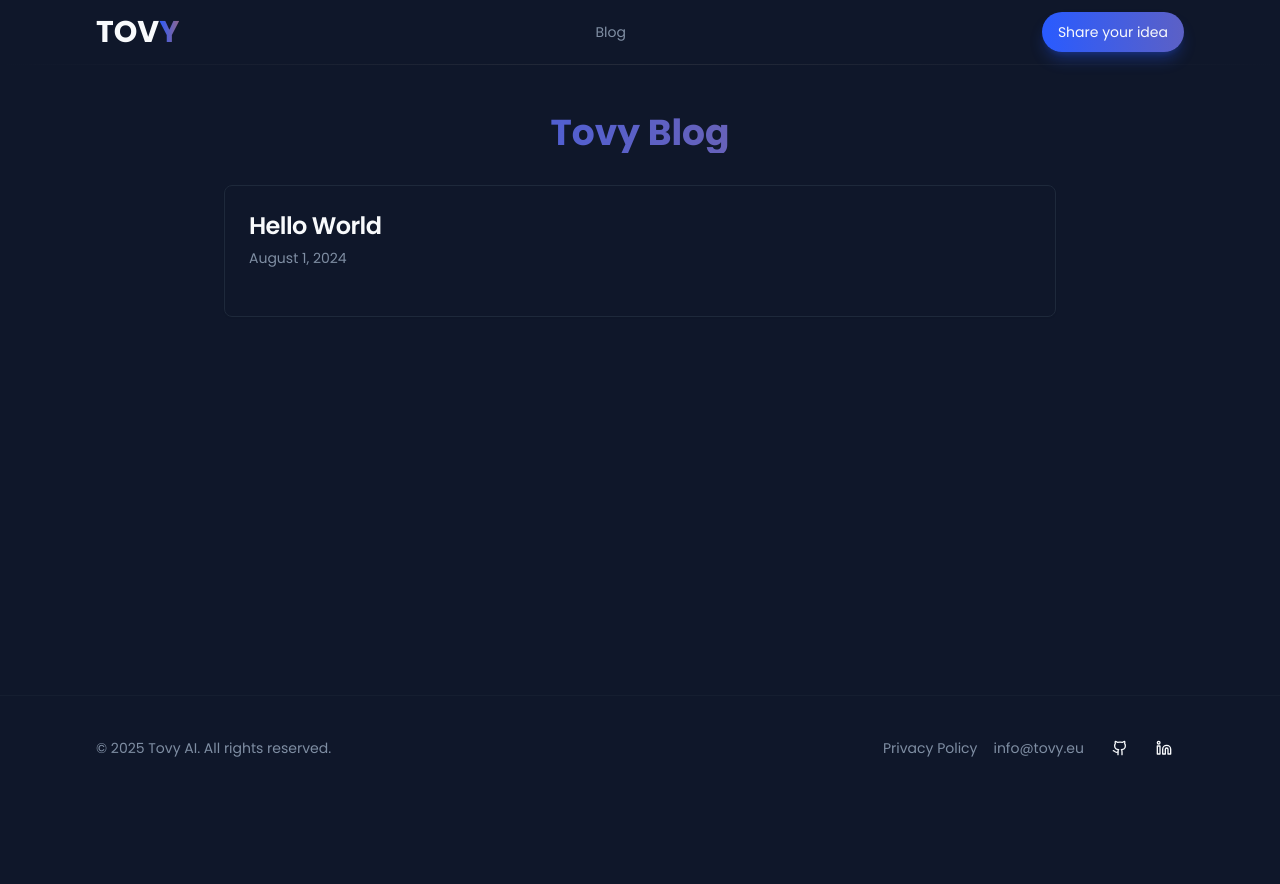
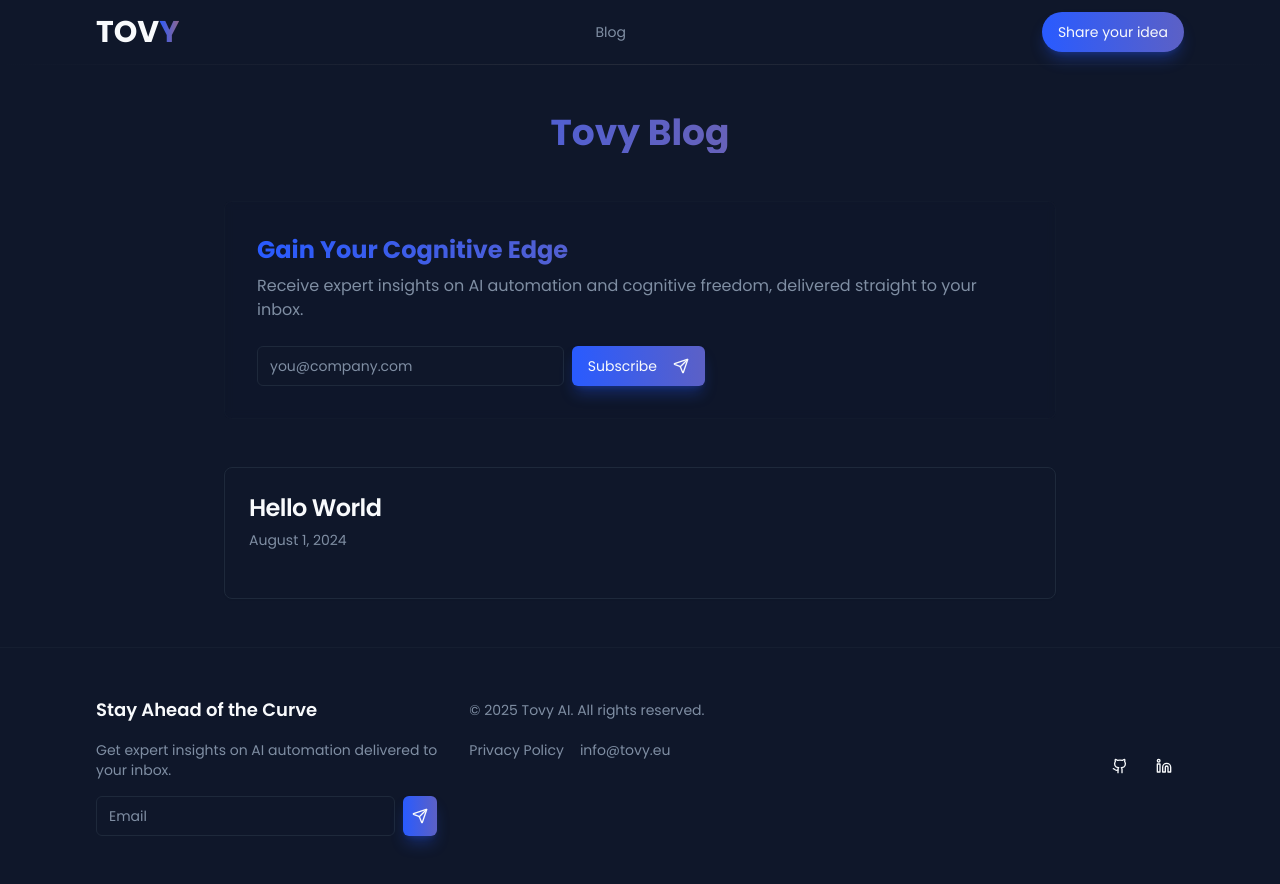
Before and after one commit to tovy-eu/tovy.eu-website, a Next.js app: page /blog in a window 1280 px wide. Before the commit the page ends 800 px from the top, so only its background shows below. Built offline with nearby package versions, Linux system fonts and the light colour scheme.

Commit message:
ok place the CTAs where you suggest. Maybe add another one in the hero s

```diff
--- a/src/app/blog/[slug]/page.tsx
+++ b/src/app/blog/[slug]/page.tsx
@@ -1,6 +1,7 @@
 import { getPostData, getSortedPostsData } from '@/lib/blog';
 import { notFound } from 'next/navigation';
 import { format } from 'date-fns';
+import { SubscriptionForm } from '@/components/blog/subscription-form';
 
 export function generateStaticParams() {
   const posts = getSortedPostsData();
@@ -30,6 +31,7 @@ export default async function BlogPost({ params }: { params: { slug: string } })
   }
 
   return (
+    <>
     <article className="container mx-auto max-w-3xl py-12 px-4 md:px-8 prose dark:prose-invert lg:prose-xl">
       <h1 className="mb-2">{postData.title}</h1>
       <p className="text-muted-foreground text-lg">
@@ -37,5 +39,9 @@ export default async function BlogPost({ params }: { params: { slug: string } })
       </p>
       <div dangerouslySetInnerHTML={{ __html: postData.contentHtml }} />
     </article>
+    <div className="container mx-auto max-w-3xl py-12 px-4 md:px-8">
+        <SubscriptionForm />
+    </div>
+    </>
   );
 }
--- a/src/app/blog/page.tsx
+++ b/src/app/blog/page.tsx
@@ -3,6 +3,7 @@ import { getSortedPostsData } from '@/lib/blog';
 import { format } from 'date-fns';
 import { Card, CardHeader, CardTitle, CardDescription, CardContent } from '@/components/ui/card';
 import type { Metadata } from 'next';
+import { SubscriptionForm } from '@/components/blog/subscription-form';
 
 export const metadata: Metadata = {
   title: 'Blog | Tovy AI',
@@ -15,6 +16,11 @@ export default function BlogHome() {
   return (
     <div className="container mx-auto max-w-4xl py-12 px-4 md:px-8">
       <h1 className="text-4xl font-bold mb-8 text-center bg-gradient-to-r from-primary to-[#8F668C] bg-clip-text text-transparent">Tovy Blog</h1>
+
+      <div className="my-12">
+        <SubscriptionForm />
+      </div>
+
       <div className="grid gap-8">
         {allPostsData.map(({ id, date, title, excerpt }) => (
           <Link href={`/blog/${id}`} key={id}>
--- /dev/null
+++ b/src/components/blog/subscription-form.tsx
@@ -0,0 +1,25 @@
+
+'use client';
+
+import { Input } from "@/components/ui/input";
+import { Button } from "@/components/ui/button";
+import { Send } from "lucide-react";
+
+export function SubscriptionForm() {
+  return (
+    <div className="p-8 rounded-lg bg-card/50 border border-border/20 backdrop-blur-sm">
+      <h3 className="text-2xl font-bold bg-gradient-to-r from-primary to-[#8F668C] bg-clip-text text-transparent">
+        Gain Your Cognitive Edge
+      </h3>
+      <p className="mt-2 text-muted-foreground">
+        Receive expert insights on AI automation and cognitive freedom, delivered straight to your inbox.
+      </p>
+      <form className="mt-6 flex w-full max-w-md items-center space-x-2">
+        <Input type="email" placeholder="you@company.com" className="rounded-md" />
+        <Button type="submit" className="rounded-md whitespace-nowrap">
+          Subscribe <Send className="ml-2 h-4 w-4" />
+        </Button>
+      </form>
+    </div>
+  );
+}
--- a/src/components/landing/hero-section.tsx
+++ b/src/components/landing/hero-section.tsx
@@ -4,7 +4,7 @@
 import { useState, useEffect } from 'react';
 import { Button } from "@/components/ui/button";
 import Link from 'next/link';
-import { ArrowRight } from "lucide-react";
+import { ArrowRight, BookOpen } from "lucide-react";
 import { cn } from '@/lib/utils';
 import { WavyLines } from './wavy-lines';
 
@@ -41,11 +41,17 @@ export function HeroSection() {
         <p className="mt-6 text-lg leading-8 text-white/80 sm:text-xl">
         Every solution we create turns manual labor into cognitive freedom to learn and grow.
         </p>
-        <div className="mt-10 flex flex-col items-center justify-center gap-y-6">
+        <div className="mt-10 flex flex-col sm:flex-row items-center justify-center gap-4">
           <Button asChild size="lg" className="font-semibold text-lg">
             <Link href="/project-request">
               Work with us
               <ArrowRight className="ml-2 h-5 w-5" />
+            </Link>
+          </Button>
+          <Button asChild size="lg" variant="outline" className="font-semibold text-lg bg-transparent text-white border-white/50 hover:bg-white/10 hover:text-white">
+            <Link href="/blog">
+              <BookOpen className="mr-2 h-5 w-5" />
+              Read about us
             </Link>
           </Button>
         </div>
--- a/src/components/layout/footer.tsx
+++ b/src/components/layout/footer.tsx
@@ -1,16 +1,31 @@
 import { Button } from "@/components/ui/button";
 import { Github, Linkedin, Twitter } from "lucide-react";
 import Link from "next/link";
+import { Input } from "@/components/ui/input";
+import { Send } from "lucide-react";
 
 export function Footer() {
   return (
     <footer className="w-full border-t border-border/40 bg-background">
-      <div className="container mx-auto flex flex-col items-center justify-between gap-4 py-8 md:flex-row max-w-6xl px-4 md:px-8">
-        <div className="flex flex-col items-center gap-4 px-8 md:flex-row md:gap-2 md:px-0">
-          <p className="text-center text-sm leading-loose text-muted-foreground md:text-left">
+      <div className="container mx-auto grid grid-cols-1 md:grid-cols-3 gap-8 py-12 max-w-6xl px-4 md:px-8">
+        <div className="flex flex-col gap-4">
+          <h4 className="font-semibold text-lg">Stay Ahead of the Curve</h4>
+          <p className="text-sm text-muted-foreground">
+            Get expert insights on AI automation delivered to your inbox.
+          </p>
+          <form className="flex w-full max-w-sm items-center space-x-2">
+            <Input type="email" placeholder="Email" className="rounded-md" />
+            <Button type="submit" size="icon" className="rounded-md">
+              <Send className="h-4 w-4" />
+              <span className="sr-only">Subscribe</span>
+            </Button>
+          </form>
+        </div>
+
+        <div className="flex flex-col items-center gap-4 text-center md:text-left md:items-start">
+          <p className="text-sm leading-loose text-muted-foreground">
             © {new Date().getFullYear()} Tovy AI. All rights reserved.
           </p>
-        </div>
           <div className="flex items-center gap-4">
             <Link href="/privacy-policy" className="text-sm text-muted-foreground hover:text-primary">
               Privacy Policy
@@ -18,7 +33,10 @@ export function Footer() {
             <Link href="mailto:info@tovy.eu" className="text-sm text-muted-foreground hover:text-primary">
               info@tovy.eu
             </Link>
-          <div className="flex items-center gap-1">
+          </div>
+        </div>
+
+        <div className="flex items-center justify-center md:justify-end gap-1">
           <Button variant="ghost" size="icon" asChild>
             <Link href="#" target="_blank">
               <Github className="h-4 w-4" />
@@ -33,7 +51,6 @@ export function Footer() {
           </Button>
         </div>
       </div>
-      </div>
     </footer>
   );
 }
```
Lines whose indentation alone changed are shown as unchanged.
